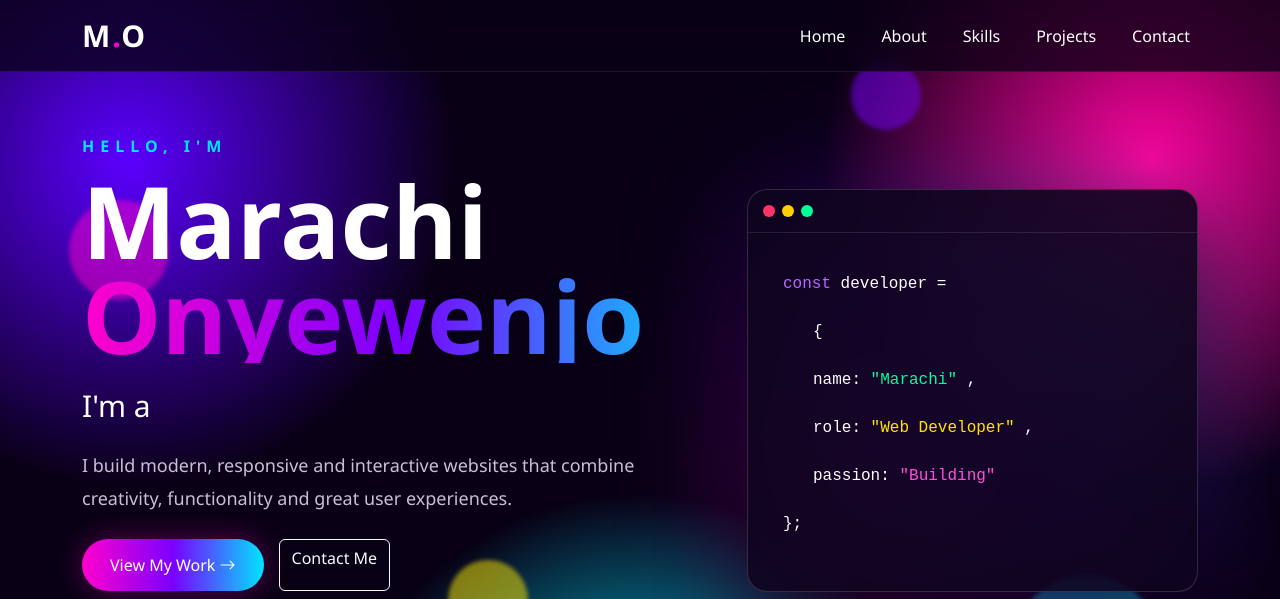
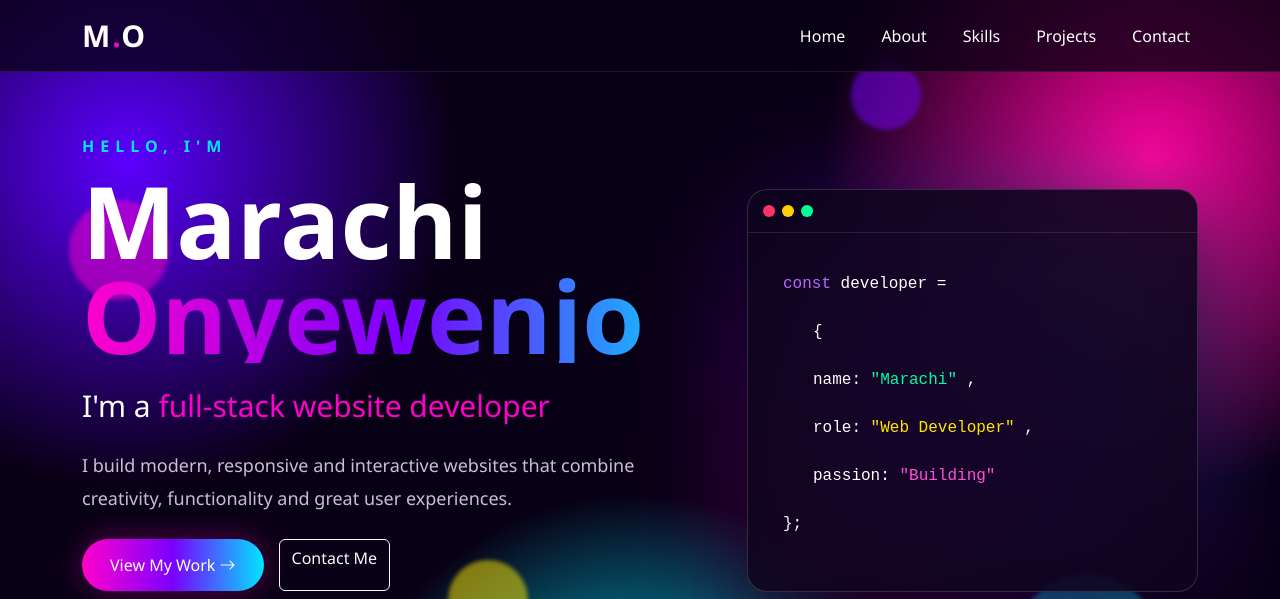
Before and after one commit to marachionyewenjo-spec/Portfolio, a website: page index.html in a window 1280 px wide. Shown: the top 599 px of the page. Drawn offline with nearby package versions, Linux system fonts and the light colour scheme.

Commit message:
added role

```diff
--- a/index.html
+++ b/index.html
@@ -104,7 +104,7 @@
 
                 <h2>
                     I'm a
-                    <span id="typing"></span>
+                    <span id="typing">full-stack website developer</span>
                 </h2>
 
                 <p class="hero-description">
```
